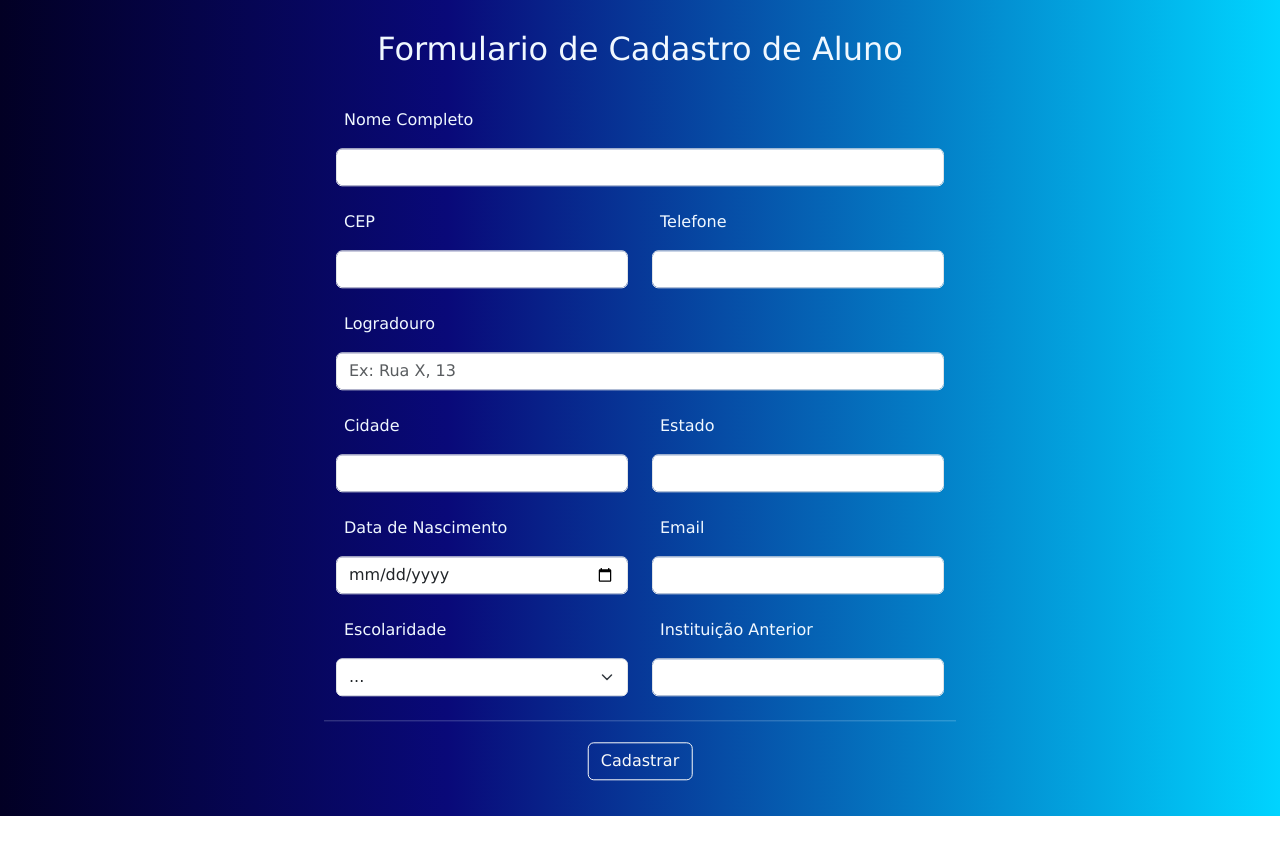
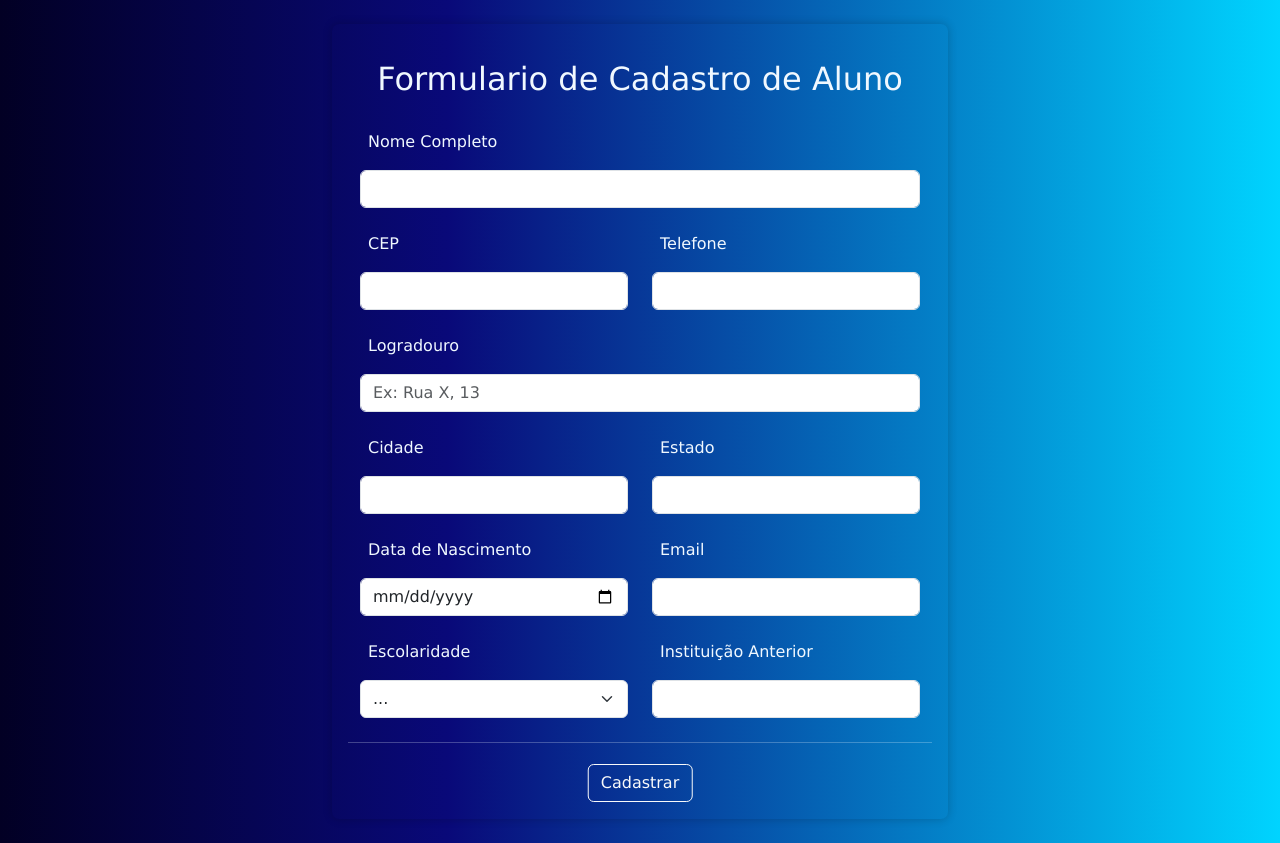
Before and after one commit to RafaJMS/ProjetoFormsBancoDados, a PHP site: page /forms.html in a window 1280 px wide. Before the commit the page ends 816 px from the top, so only its background shows below. Run offline with PHP 8.4, Linux system fonts and the light colour scheme.

Commit message:
Aprimorando o Código Inicial e Adicionando o arquivo Javascript

```diff
--- a/app.js
+++ b/app.js
@@ -0,0 +1,16 @@
+function clicarBotao(){
+    let cep = document.getElementById("cep").value
+    buscarDados(cep)
+}
+
+async function buscarDados(cep){
+    let dados = await fetch(`https://viacep.com.br/ws/${cep}/json/`).then(Response=>Response.json());
+    exibirDados(dados)
+}
+
+function exibirDados(dados){
+    document.getElementById("endereco").value = dados.logradouro
+    document.getElementById("bairro").value = dados.bairro
+    document.getElementById("cidade").value = dados.localidade
+    document.getElementById("estado").value = dados.uf
+}
--- a/forms.html
+++ b/forms.html
@@ -1,20 +1,20 @@
 <!DOCTYPE html>
 <html lang="pt-br">
+
 <head>
     <meta charset="UTF-8">
     <meta name="viewport" content="width=device-width, initial-scale=1.0">
-    <link href="https://cdn.jsdelivr.net/npm/bootstrap@5.3.2/dist/css/bootstrap.min.css" rel="stylesheet" integrity="sha384-T3c6CoIi6uLrA9TneNEoa7RxnatzjcDSCmG1MXxSR1GAsXEV/Dwwykc2MPK8M2HN" crossorigin="anonymous">
+    <link href="https://cdn.jsdelivr.net/npm/bootstrap@5.3.2/dist/css/bootstrap.min.css" rel="stylesheet"
+        integrity="sha384-T3c6CoIi6uLrA9TneNEoa7RxnatzjcDSCmG1MXxSR1GAsXEV/Dwwykc2MPK8M2HN" crossorigin="anonymous">
     <link rel="stylesheet" href="style-forms.css">
     <title>Formulário</title>
 </head>
+
+<body>
     <main>
-        <body>
-
-        <div class="w-50 p-2 position-absolute top-50 start-50 translate-middle"  class="box-maior">
-
-            <h2 class="titulo-forms"> Formulario de Cadastro de Aluno </h2>
-
-            <form class="row md-3">
+        <div class="w-50 h-50 box-maior">
+            <form class="row">
+                <h2 class="titulo-forms">Formulario de Cadastro de Aluno</h2>
                 <div class="col-md-12">
                     <label class="form-label">Nome Completo</label>
                     <input type="text" name="nome" class="form-control" id="inputEmail4">
@@ -44,11 +44,11 @@
                     <input type="date" class="form-control" name="data-nascimento" >
                 </div>
                 <div class="col-md-6">
-                    <label for="inputCity" class="form-label">Email</label>
+                    <label class="form-label">Email</label>
                     <input type="email" name="email" class="form-control" id="inputCity">
                 </div>
                 <div class="col-md-6 mb-3">
-                    <label for="inputState" class="form-label">Escolaridade</label>
+                    <label class="form-label">Escolaridade</label>
                     <select id="inputState" name="escolaridade" class="form-select">
                         <option selected>...</option>
                         <option>Ensino Médio/Técnico Incompleto</option>
@@ -58,16 +58,17 @@
                     </select>
                 </div>
                 <div class="col-md-6">
-                    <label for="inputPassword4" class="form-label">Instituição Anterior</label>
+                    <label class="form-label">Instituição Anterior</label>
                     <input type="text" class="form-control" id="inputPassword4">
                 </div>
                 <hr>
 
                 <div class="col-12 mt-3">
                   <button type="submit" class="btn btn-outline-light position-absolute top-30 start-50 translate-middle">Cadastrar</button>
-                </div>
-            </form>
-        </div>
-        </body>
-    </main>
-</html>
+                </form>
+            </div>
+            <script src="app.js"></script>
+        </main>
+    </body>
+
+    </html>
--- a/style-forms.css
+++ b/style-forms.css
@@ -1,33 +1,36 @@
-*{
+* {
     font-family: 'Lucida Sans', 'Lucida Sans Regular', 'Lucida Grande', 'Lucida Sans Unicode', Geneva, Verdana, sans-serif;
     box-sizing: border-box;
     padding: 8px;
     margin: 0;
     color: aliceblue;
 }
-body{
-    height: 100vh;
-    width: 100vw;
+
+body {
+    height: 100%;
+    width: 100%;
     display: flex;
     align-items: center;
-    justify-content: center;
-    background: rgb(2,0,36);
-    background: linear-gradient(90deg, rgba(2,0,36,1) 0%, rgba(9,9,121,1) 35%, rgba(0,212,255,1) 100%);
-}
-.box-maior{
-    display: flex;
-    flex-direction: column;
-    justify-content:center;
-
+    background: rgb(2, 0, 36);
+    background: linear-gradient(90deg, rgba(2, 0, 36, 1) 0%, rgba(9, 9, 121, 1) 35%, rgba(0, 212, 255, 1) 100%);
 }
 
-.titulo-forms{
+.box-maior {
+    padding: 20px;
+    box-shadow: 0 0 10px rgba(0, 0, 0, 0.2); /* Adicione uma sombra para destacar a caixa */
+    border-radius: 7px;
+    margin: auto;
+}
+
+.titulo-forms {
     display: flex;
     justify-content: center;
 }
-option{
+
+option {
     color: black;
 }
-hr{
+
+hr {
     margin: 0;
 }
```
Also changed, not shown: index.html (+15 -9 lines), style.css (+24 -12 lines).
